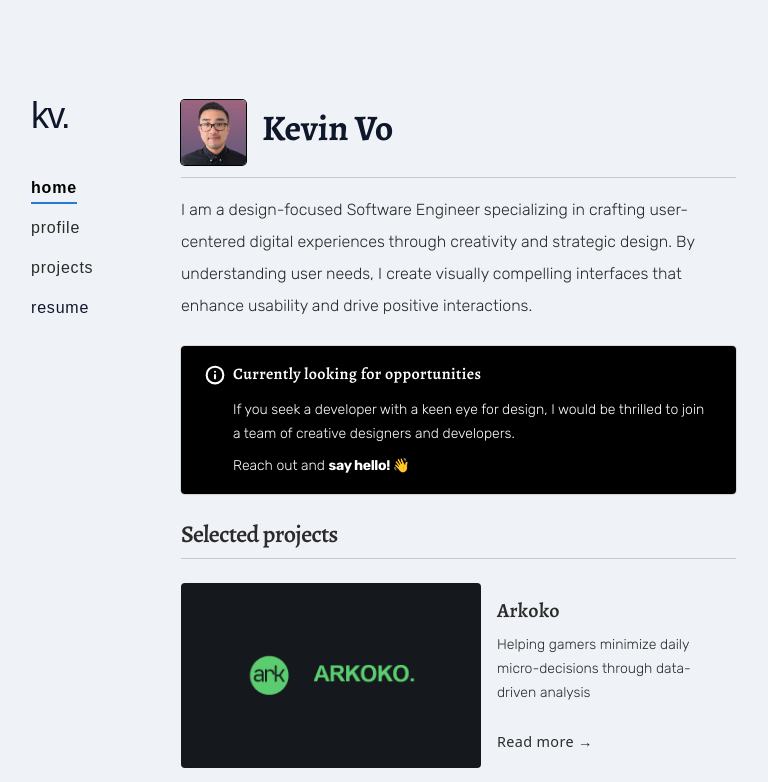
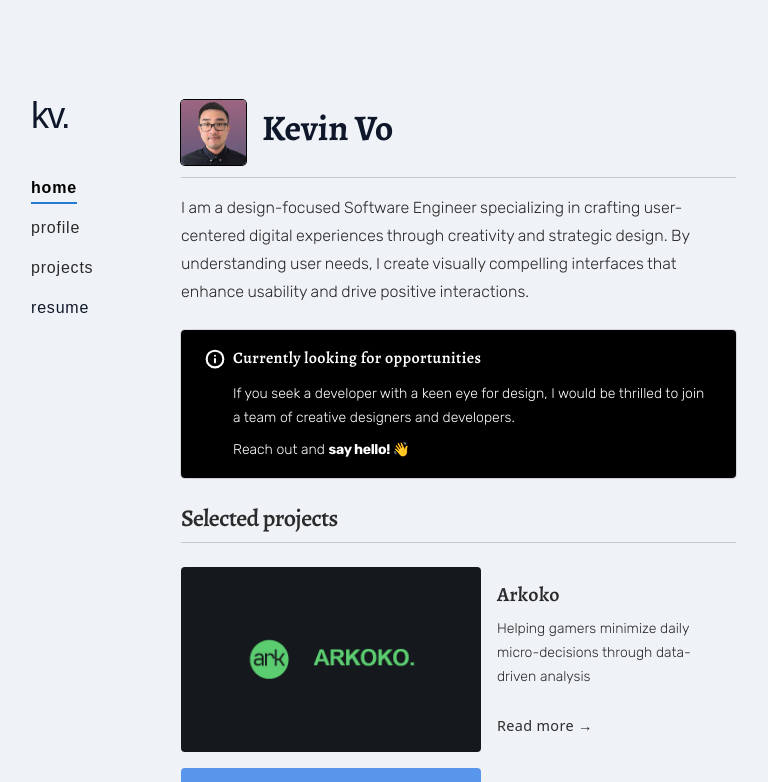
Before and after one commit to Yezo/portfolio-v2, a Next.js app: page / in a window 1280 px wide. Shown: the top 782 px of the page, without its empty margins (161-929 px from the left). Built offline with nearby package versions, Linux system fonts and the light colour scheme; a web font is replaced by a local one.

Commit message:
change styling

```diff
--- a/src/components/Typography/Paragraph.tsx
+++ b/src/components/Typography/Paragraph.tsx
@@ -1,6 +1,6 @@
 export default function Paragraph({ children }: { children: React.ReactNode }) {
   return (
-    <p className="font-rubik text-[1rem] font-light leading-8 tracking-normal text-[#282828] [&:not(:first-child)]:mt-4">
+    <p className="font-rubik font-light leading-7 tracking-normal text-[#282828] [word-spacing:-.04em] [&:not(:first-child)]:mt-4">
       {children}
     </p>
   )
```
